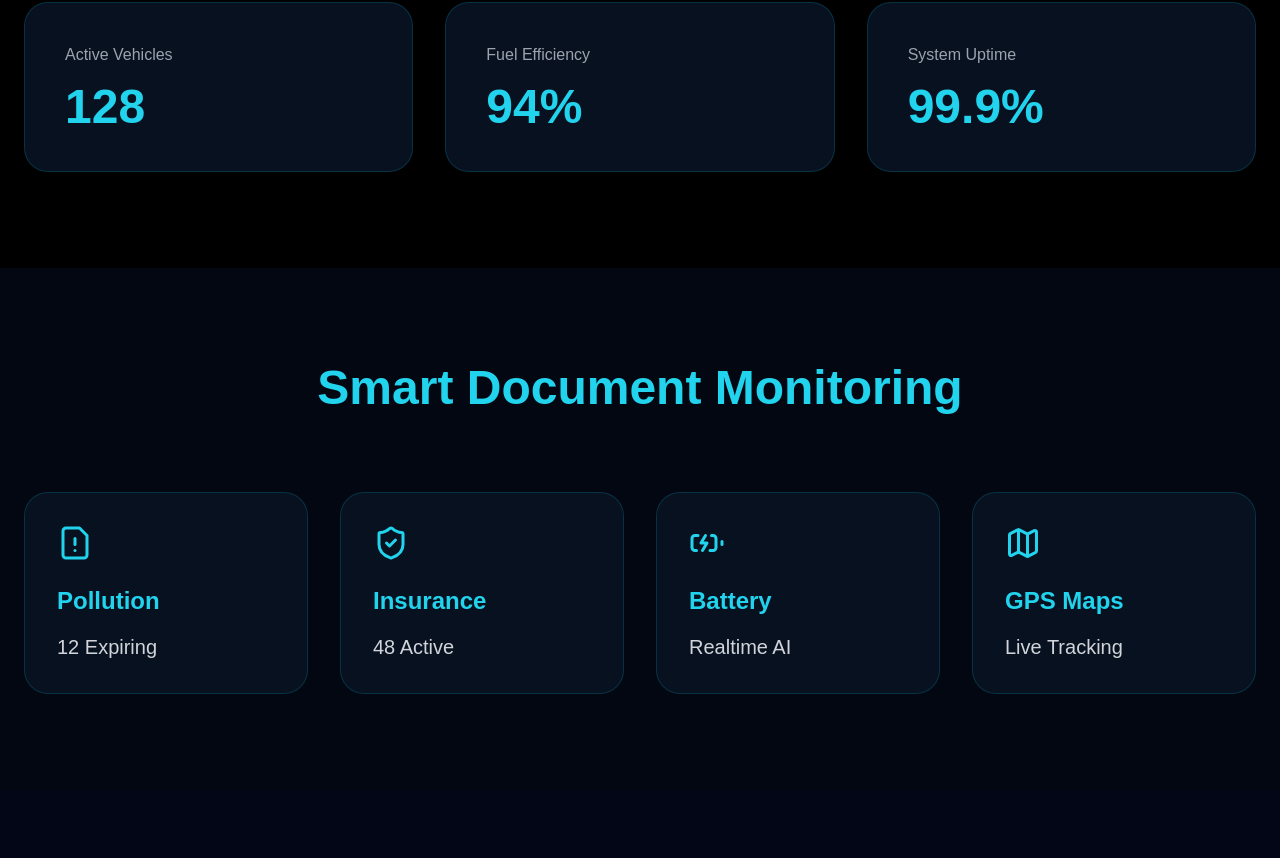
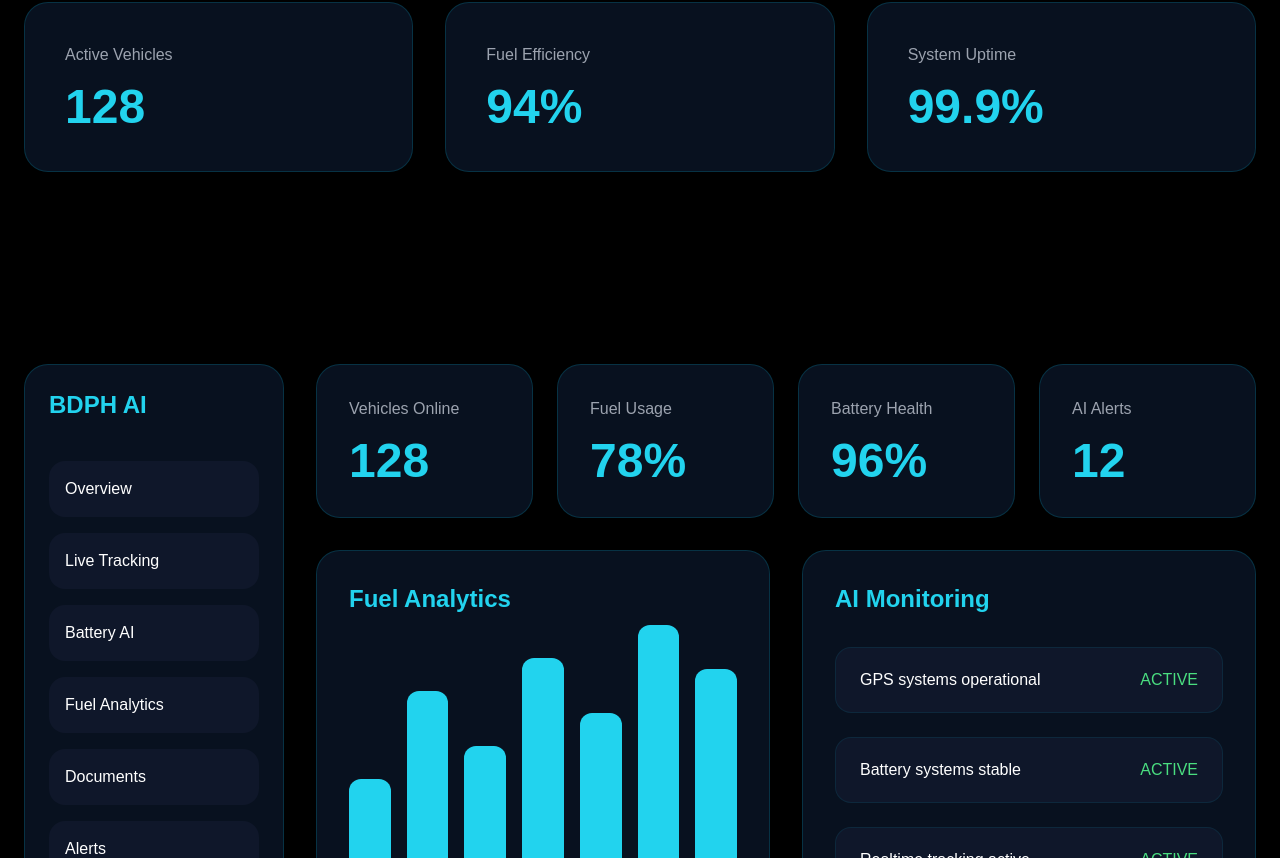
Before and after one commit to pritam1991verma/bdph-fleet-intelligence, a React (Vite) app: page / in a window 1280 px wide. Shown: the part 1942-2800 px from the top of the page. Built offline with nearby package versions, Linux system fonts and the light colour scheme; the HTML template or start-up script is replaced by a standard one.

Commit message:
Update Home.tsx

```diff
--- a/src/pages/Home.tsx
+++ b/src/pages/Home.tsx
@@ -1,3 +1,4 @@
+import Dashboard from "../components/Dashboard";
 import Navbar from "../components/Navbar";
 import { motion } from "framer-motion";
 
@@ -214,7 +215,7 @@ function Home() {
         </div>
 
       </section>
-
+<Dashboard />
       {/* DOCUMENTS */}
 
       <section className="py-24 px-6">
```
